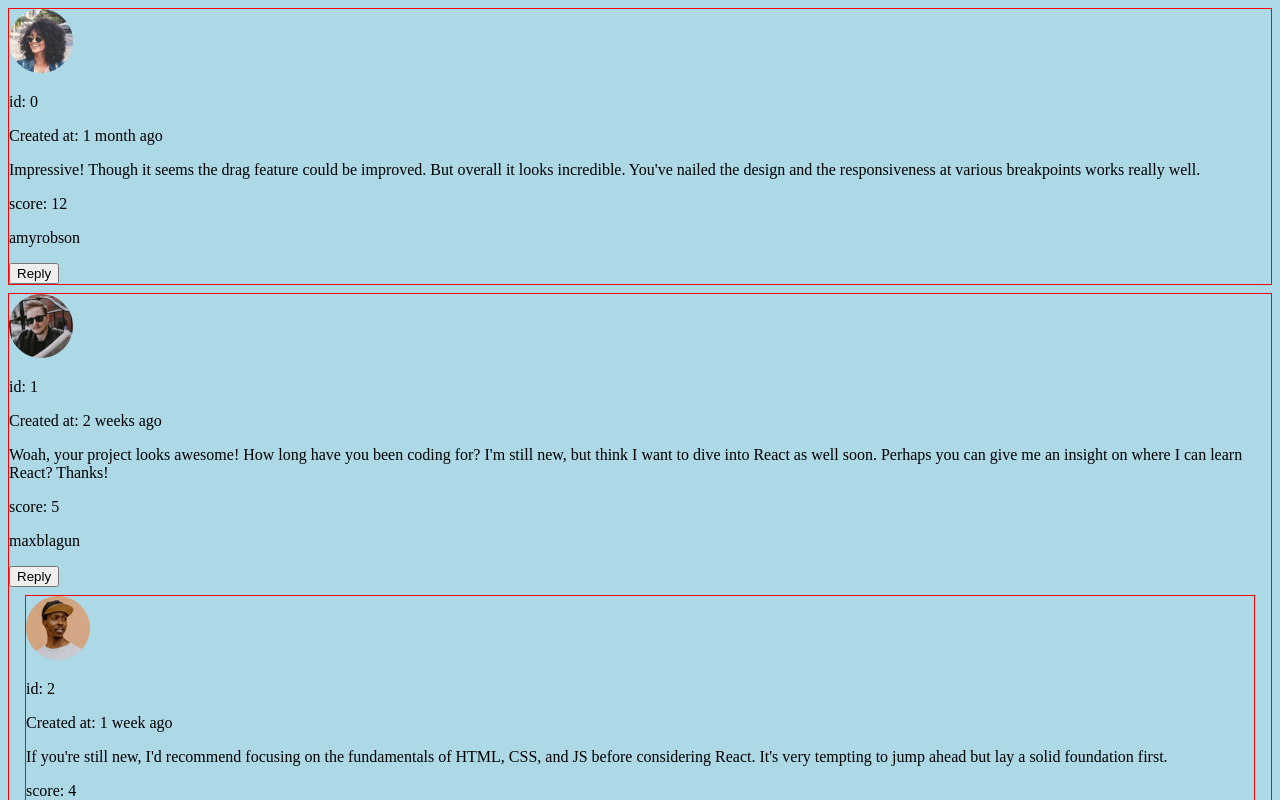
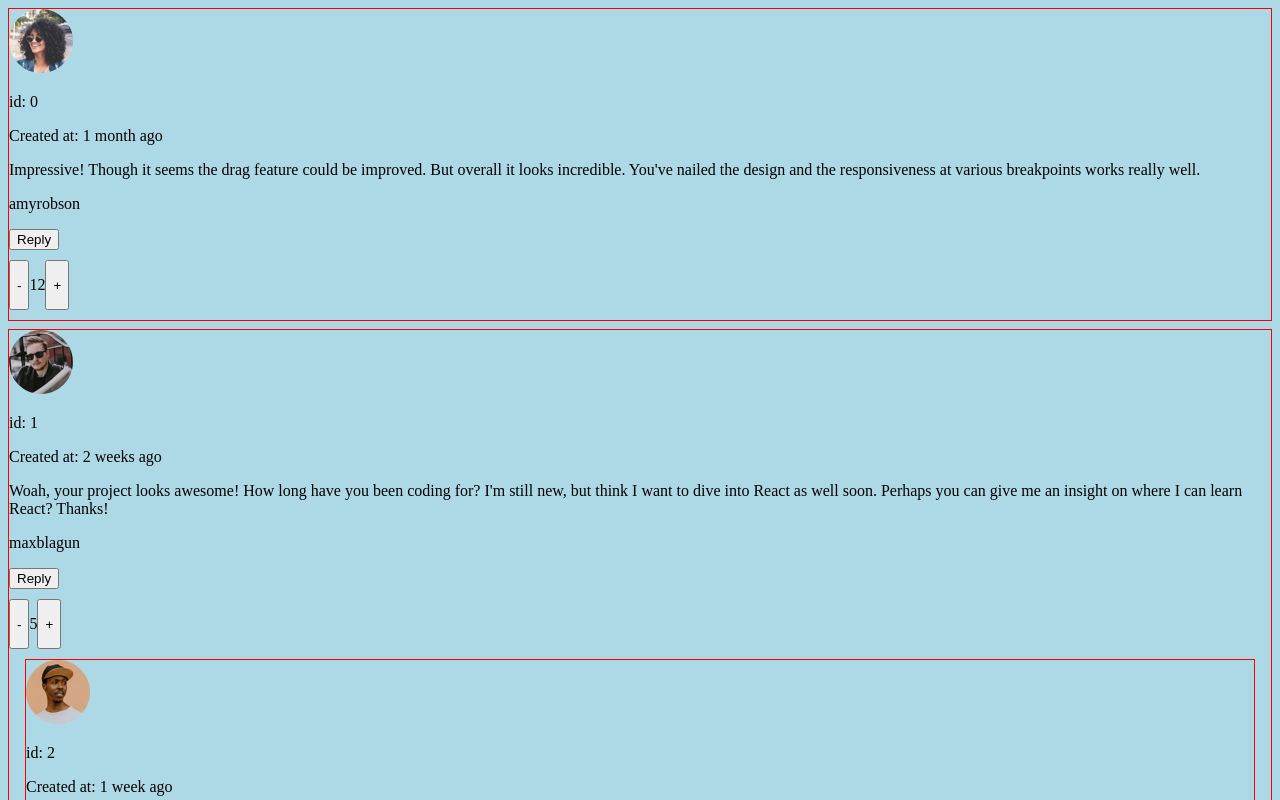
Before and after one commit to angelicamarttins/comments-section, a React (Vite) app: page / in a window 1280 px wide. Shown: the top 800 px of the page. Built offline with nearby package versions, Linux system fonts and the light colour scheme.

Commit message:
fea: create hooks and refactor some components

```diff
--- a/src/Components/Comments/Comments.tsx
+++ b/src/Components/Comments/Comments.tsx
@@ -1,9 +1,12 @@
+import { Dispatch, SetStateAction } from 'react'
+import { useShowTextarea, useUpdateScore } from '../../Hooks'
+
 import { CommentsType } from '../../Types/Types'
 import { NewComment } from '../NewComment'
-import { useNewReply } from '../../Hooks'
 
 type CommentsProps = CommentsType & {
 	index?: number
+	onUpdate: Dispatch<SetStateAction<boolean>>
 }
 
 export const Comments = ({
@@ -15,10 +18,15 @@ export const Comments = ({
 	replies,
 	score,
 	user,
+	onUpdate
 }: CommentsProps) => {
 	const { image, username } = user
 	const { png, webp } = image
-	const { shouldShowTextarea, showTextarea } = useNewReply()
+	const { updatedScore, onDecrementScore, onIncrementScore } = useUpdateScore({
+		id,
+		score
+	})
+	const { showTextarea, onShowTextarea } = useShowTextarea()
 
 	const hasReplies = replies && replies?.length > 0
 
@@ -31,18 +39,41 @@ export const Comments = ({
 				<p>id: {id}</p>
 				<p>Created at: {createdAt}</p>
 				<p>{content}</p>
-				<p>score: {score}</p>
 				<p>{username}</p>
 			</>
 			<div>
-				<button onClick={shouldShowTextarea}>Reply</button>
+				<button onClick={onShowTextarea}>Reply</button>
+			</div>
+			<div
+				style={{
+					margin: '10px 0',
+					display: 'flex',
+					alignContent: 'center'
+				}}
+			>
+				<button onClick={onDecrementScore}>-</button>
+				<p>{updatedScore}</p>
+				<button onClick={onIncrementScore}>+</button>
 			</div>
 			{showTextarea && (
-				<NewComment index={index} level={1} replyingTo={username} replies={replies} />
+				<NewComment
+					index={index}
+					level={1}
+					replyingTo={username}
+					onUpdate={onUpdate}
+					onShowTextarea={onShowTextarea}
+				/>
 			)}
 			<>
 				{hasReplies &&
-					replies?.map((reply) => <Comments key={reply.id} index={index} {...reply} />)}
+					replies?.map((reply) => (
+						<Comments
+							key={reply.id}
+							index={index}
+							onUpdate={onUpdate}
+							{...reply}
+						/>
+					))}
 			</>
 		</div>
 	)
--- a/src/Components/Container/Container.tsx
+++ b/src/Components/Container/Container.tsx
@@ -6,15 +6,23 @@ import { NewComment } from '../NewComment'
 
 type containerProps = {
 	commentsData?: CommentsData
+	onUpdate: Dispatch<SetStateAction<boolean>>
 }
 
-export const Container = ({ commentsData }: containerProps) => {
+export const Container = ({ commentsData, onUpdate }: containerProps) => {
 	return (
 		<>
 			{commentsData?.comments.map((comment, index) => {
-				return <Comments key={comment.id} index={index} {...comment} />
+				return (
+					<Comments
+						key={comment.id}
+						index={index}
+						onUpdate={onUpdate}
+						{...comment}
+					/>
+				)
 			})}
-			<NewComment />
+			<NewComment onUpdate={onUpdate} />
 		</>
 	)
 }
--- a/src/Components/Controller/Controller.tsx
+++ b/src/Components/Controller/Controller.tsx
@@ -1,27 +1,8 @@
-import { useEffect, useState } from 'react'
-import { useFetch, useFetchReturn } from '../../Hooks/useFetch'
-
-import { CommentsData } from '../../Types'
 import { Container } from '../Container'
-import { useLocalStorage } from '../../Hooks'
+import { useController } from './useController'
 
 export const Controller = () => {
-	const { getLocalStorageValues, setLocalStorageValues } = useLocalStorage()
-	const [commentsData, setCommentsData] = useState<CommentsData>()
-	const { data, fetching, request } = useFetch() as useFetchReturn<CommentsData>
+	const { commentsData, onUpdate } = useController()
 
-	useEffect(() => {
-		const localStorageValues: CommentsData | null =
-			getLocalStorageValues('commentsData')
-
-		if (localStorageValues) setCommentsData(localStorageValues)
-		request({ url: 'data.json' })
-
-		if (!fetching && !localStorageValues) {
-			setCommentsData(data)
-			setLocalStorageValues('commentsData', data)
-		}
-	}, [fetching])
-
-	return <Container commentsData={commentsData} />
+	return <Container commentsData={commentsData} onUpdate={onUpdate} />
 }
--- /dev/null
+++ b/src/Components/Controller/useController.ts
@@ -0,0 +1,32 @@
+import { Dispatch, SetStateAction, useEffect, useState } from 'react'
+import { useFetch, useFetchReturn, useLocalStorage } from '../../Hooks'
+
+import { CommentsData } from '../../Types'
+
+type UseControllerReturn = {
+	commentsData?: CommentsData
+	onUpdate: Dispatch<SetStateAction<boolean>>
+}
+
+export function useController(): UseControllerReturn {
+	const { getLocalStorageValues, setLocalStorageValues } = useLocalStorage()
+	const [commentsData, setCommentsData] = useState<CommentsData>()
+	const [update, setUpdate] = useState(false)
+	const { data, fetching, request } = useFetch() as useFetchReturn<CommentsData>
+
+	useEffect(() => {
+		const localStorageValues: CommentsData | null =
+			getLocalStorageValues('commentsData')
+
+		if (localStorageValues) return setCommentsData(localStorageValues)
+
+		request({ url: 'data.json' })
+
+		if (!fetching) {
+			setCommentsData(data)
+			setLocalStorageValues('commentsData', data)
+		}
+	}, [fetching, update])
+
+	return { commentsData, onUpdate: setUpdate }
+}
--- a/src/Components/NewComment/NewComment.tsx
+++ b/src/Components/NewComment/NewComment.tsx
@@ -1,4 +1,4 @@
-import { useCallback, useEffect } from 'react'
+import { Dispatch, SetStateAction, useCallback, useEffect } from 'react'
 
 import { CommentsType } from '../../Types'
 import { useHandleComments } from '../../Hooks'
@@ -8,20 +8,29 @@ type NewCommentProps = {
 	index?: number
 	level?: number
 	replyingTo?: string
-	replies?: CommentsType[]
+	onShowTextarea?: () => void
+	onUpdate: Dispatch<SetStateAction<boolean>>
 }
 
 export const NewComment = ({
 	index,
 	level = 0,
 	replyingTo,
-	replies
+	onShowTextarea,
+	onUpdate
 }: NewCommentProps) => {
 	const { comment, handleComment } = useHandleComments(
 		replyingTo ? `@${replyingTo} ` : ''
 	)
-	const { onSubmit } = useHandleSubmit({ index, comment, level, replyingTo })
-	console.log(index)
+	const { onSubmit } = useHandleSubmit({
+		index,
+		comment,
+		level,
+		replyingTo,
+		handleComment,
+		onShowTextarea,
+		onUpdate
+	})
 
 	return (
 		<div
@@ -33,13 +42,16 @@ export const NewComment = ({
 				justifyContent: 'space-between'
 			}}
 		>
-			<form onSubmit={onSubmit}>
+			<form id="newComment" onSubmit={onSubmit}>
 				<textarea
+					autoFocus
 					onChange={({ target }) => handleComment(target.value)}
 					value={comment}
 				/>
 				<p>{comment}</p>
-				<button type="submit">SEND</button>
+				<button id="newComment" type="submit">
+					SEND
+				</button>
 			</form>
 		</div>
 	)
--- a/src/Hooks/index.ts
+++ b/src/Hooks/index.ts
@@ -1,4 +1,5 @@
 export * from './useFetch'
 export * from './useHandleComments'
 export * from './useLocalStorage'
-export * from './useNewReply'
+export * from './useShowTextarea'
+export * from './useUpdateScore'
--- /dev/null
+++ b/src/Hooks/useFindComment.ts
@@ -0,0 +1,21 @@
+import { CommentsData } from '../Types'
+import { useLocalStorage } from './useLocalStorage'
+
+type useFindCommentProps = {
+	index: number
+	level: number
+}
+
+export function useFindComment({ index, level }: useFindCommentProps) {
+	const { getLocalStorageValues } = useLocalStorage()
+
+	const commensData = getLocalStorageValues<CommentsData>('commentsData')
+
+	return level && index !== undefined
+		? commensData?.comments?.[index].replies
+		: commensData?.comments
+}
+
+/*
+  Pensar em um modo de devolver todo o objeto do localStorage ao mesmo tempo que devolve o comentário que queremos manipular
+*/
--- a/src/Hooks/useHandleSubmit.ts
+++ b/src/Hooks/useHandleSubmit.ts
@@ -1,6 +1,13 @@
-import { FormEvent, useCallback, useMemo } from 'react'
+import {
+	Dispatch,
+	FormEvent,
+	SetStateAction,
+	useCallback,
+	useMemo
+} from 'react'
 
 import { CommentsData } from '../Types'
+import { useFindComment } from './useFindComment'
 import { useLocalStorage } from './useLocalStorage'
 import { v4 as uuidv4 } from 'uuid'
 
@@ -9,6 +16,9 @@ type UseHandleSubmitProps = {
 	index?: number
 	level: number
 	replyingTo?: string
+	handleComment: Dispatch<SetStateAction<string>>
+	onShowTextarea?: () => void
+	onUpdate: Dispatch<SetStateAction<boolean>>
 }
 
 type UseHandleSubmitReturn = {
@@ -19,8 +29,13 @@ export function useHandleSubmit({
 	index,
 	comment,
 	level,
-	replyingTo
+	replyingTo,
+	handleComment,
+	onShowTextarea,
+	onUpdate
 }: UseHandleSubmitProps): UseHandleSubmitReturn {
+	// const a = useFindComment({ index, level })
+	console.log('sb')
 	const { getLocalStorageValues, setLocalStorageValues } = useLocalStorage()
 
 	const baseComment = useMemo(() => {
@@ -52,6 +67,10 @@ export function useHandleSubmit({
 				: commensData?.comments?.push(baseComment)
 
 			setLocalStorageValues('commentsData', commensData)
+
+			onShowTextarea?.()
+			handleComment('')
+			onUpdate((prevState) => !prevState)
 		},
 		[comment]
 	)
--- a/src/Hooks/useNewReply.ts
+++ /dev/null
@@ -1,16 +0,0 @@
-import { useState } from 'react'
-
-type UseNewReplyReturn = {
-	showTextarea: boolean
-	shouldShowTextarea: () => void
-}
-
-export function useNewReply(): UseNewReplyReturn {
-	const [showTextarea, setShowTextarea] = useState(false)
-
-	function shouldShowTextarea() {
-		setShowTextarea(!showTextarea)
-	}
-
-	return { shouldShowTextarea, showTextarea }
-}
--- /dev/null
+++ b/src/Hooks/useShowTextarea.ts
@@ -0,0 +1,16 @@
+import { useState } from 'react'
+
+type UseShowTextareaReturn = {
+	showTextarea: boolean
+	onShowTextarea: () => void
+}
+
+export function useShowTextarea(): UseShowTextareaReturn {
+	const [showTextarea, setShowTextarea] = useState(false)
+
+	function onShowTextarea() {
+		setShowTextarea(!showTextarea)
+	}
+
+	return { showTextarea, onShowTextarea }
+}
--- /dev/null
+++ b/src/Hooks/useUpdateScore.ts
@@ -0,0 +1,51 @@
+import { useCallback, useEffect, useState } from 'react'
+
+import { CommentsData } from '../Types'
+import { useLocalStorage } from './useLocalStorage'
+
+type UseUpdateScoreProps = {
+	id: string
+	index: number
+	level: number
+	score: number
+}
+
+type UseUpdateScoreReturn = {
+	updatedScore: number
+	onDecrementScore: () => void
+	onIncrementScore: () => void
+}
+
+export function useUpdateScore({
+	id,
+	index,
+	level,
+	score
+}: UseUpdateScoreProps): UseUpdateScoreReturn {
+	const { getLocalStorageValues, setLocalStorageValues } = useLocalStorage()
+
+	const [updatedScore, setUpdatedScore] = useState(score)
+
+	const onDecrementScore = useCallback(() => {
+		setUpdatedScore((prevState) => prevState - 1)
+	}, [])
+
+	const onIncrementScore = useCallback(() => {
+		setUpdatedScore((prevState) => prevState + 1)
+	}, [])
+
+	useEffect(() => {
+		if (score !== updatedScore) {
+			const commentsData: CommentsData | null =
+				getLocalStorageValues('commentsData')
+			const a =
+				commentsData &&
+				commentsData.comments.filter((comment) => comment.id === id)
+			console.log('tem certeza', id, a)
+		}
+	}, [updatedScore])
+
+	// setLocalStorageValues('commentsData', commentsData)
+
+	return { updatedScore, onDecrementScore, onIncrementScore }
+}
```
